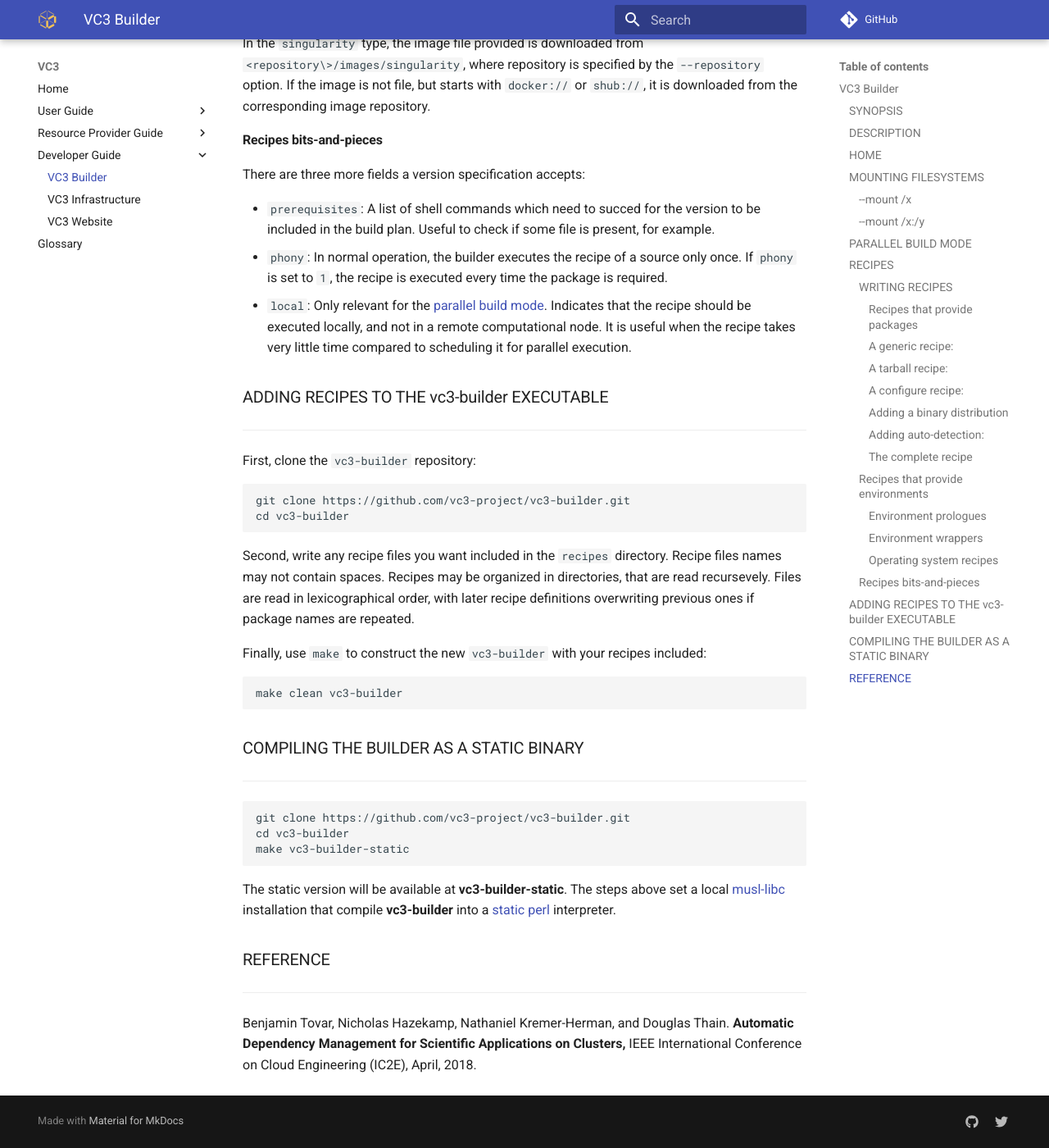
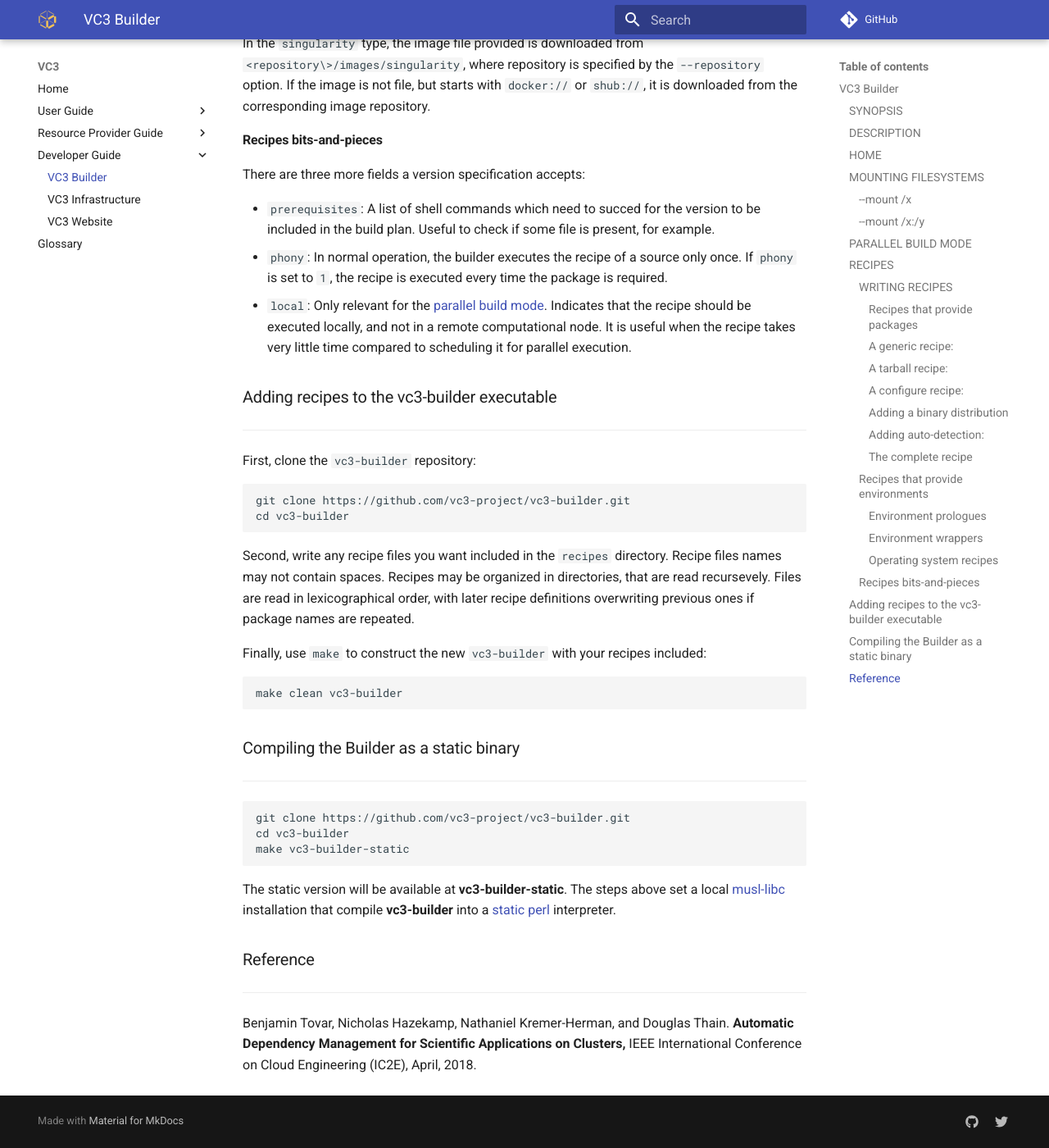
Before and after one commit to vc3-project/vc3-mkdocs, an MkDocs documentation site: the page built from docs/devguide/builder.md, in a window 1280 px wide and 1400 px high, scrolled down 12142 px. Shown: the whole window at 82% size. Built offline with MkDocs 1.6.1 and Material for MkDocs 9.7.7, drawn with Linux system fonts in a browser that asks for light colours; comment, search, counter and statistics services are not loaded; old or Windows-style settings are respelled for this version of MkDocs.

Commit message:
decapitalize a couple of section headings

````diff
--- a/docs/devguide/builder.md
+++ b/docs/devguide/builder.md
@@ -639,7 +639,7 @@ computational node. It is useful when the recipe takes very little time
 compared to scheduling it for parallel execution.
 
 
-### ADDING RECIPES TO THE vc3-builder EXECUTABLE
+### Adding recipes to the vc3-builder executable
 --------------------------------------------
 
 First, clone the `vc3-builder` repository:
@@ -664,7 +664,7 @@ make clean vc3-builder
 
 
 
-### COMPILING THE BUILDER AS A STATIC BINARY
+### Compiling the Builder as a static binary
 ----------------------------------------
 
 ```
@@ -678,7 +678,7 @@ The steps above set a local [musl-libc](https://www.musl-libc.org) installation
 
 
 
-### REFERENCE
+### Reference
 ---------
 
 Benjamin Tovar, Nicholas Hazekamp, Nathaniel Kremer-Herman, and Douglas Thain.
````
